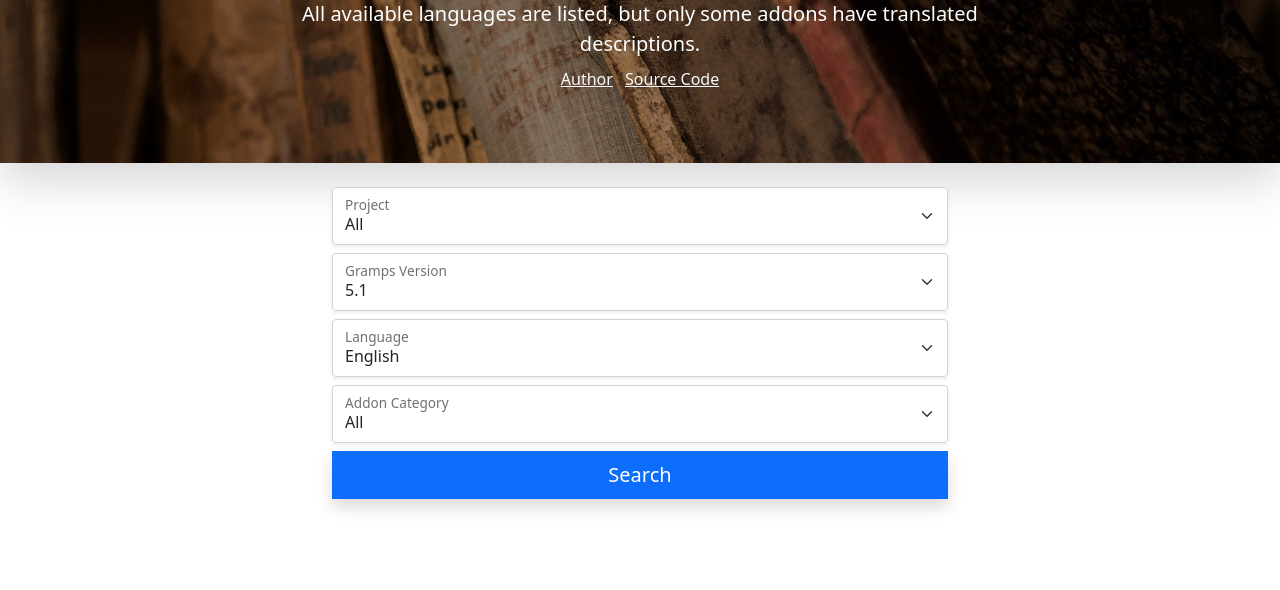
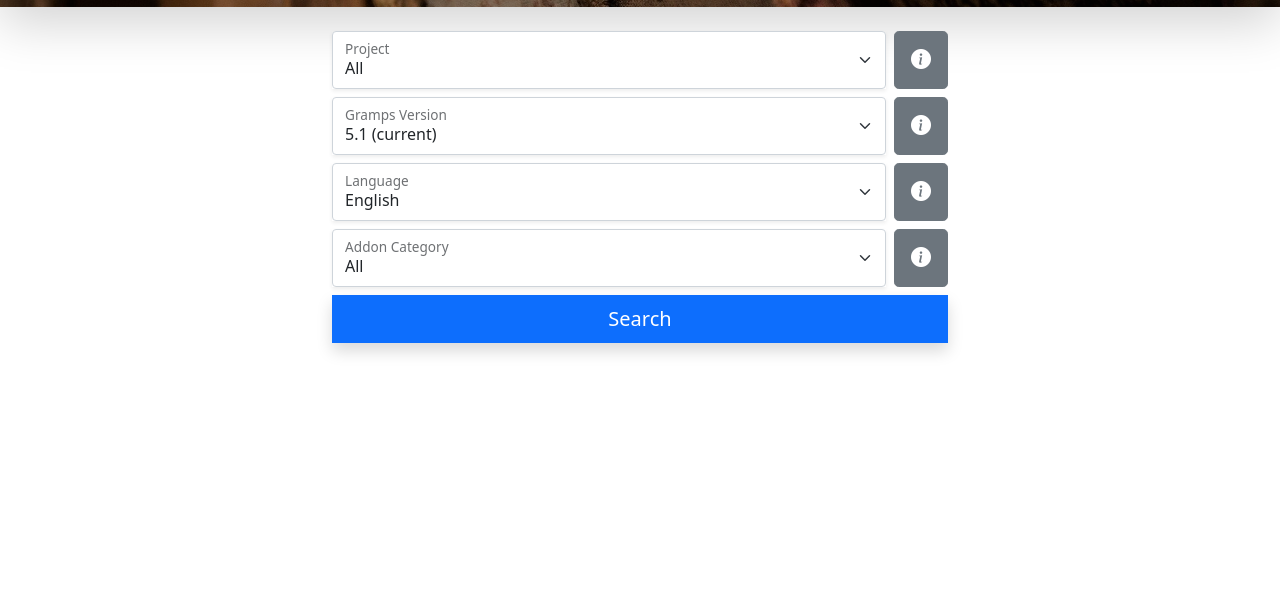
Before and after one commit to Mattkmmr/gramps-addons-listings, a plain HTML site: page index.html in a window 1280 px wide. Shown: the part 210-800 px from the top of the page. Drawn offline with nearby package versions, Linux system fonts and the light colour scheme.

Commit message:
Add info buttons + updates
* Add info buttons to filter options
* Sort addons by name
* Update header description
* Turn-off language duplicates

```diff
--- a/index.html
+++ b/index.html
@@ -11,10 +11,9 @@
 </head>
 
 <body>
-    <div class="bg-image mb-4 shadow-lg"
-        style="background-image: url(img/header.jpg); background-size: cover;">
+    <div class="bg-image mb-4 shadow-lg" style="background-image: url(img/header.jpg); background-size: cover;">
         <div class="mask p-3 shadow-1-strong text-white" style="background-color: rgba(0, 0, 0, 0.4);">
-            <div class="container-md p-md-5 p-2" style="min-width: 20rem; max-width: 50rem;">
+            <div class="container-md" style="min-width: 20rem; max-width: 50rem;">
                 <h1 class="display-3 fw-bolder text-center">Gramps Addons</h1>
                 <p class="lead text-center mb-2">Filter available addons for open-source genealogy program <a
                         class="link-light" href="https://gramps-project.org/blog/">Gramps</a>. You can download them for
@@ -22,7 +21,6 @@
                     <a class="link-light"
                         href="https://gramps-project.org/wiki/index.php/Gramps_5.1_Wiki_Manual_-_User_Directory">Gramps
                         user directory</a>.
-                    All available languages are listed, but only some addons have translated descriptions.
                 </p>
                 <p class="text-center mb-2">
                     <a class="link-light me-2" href="https://github.com/Mattkmmr">Author</a>
@@ -33,8 +31,8 @@
     </div>
 
     <div class="container-md" style="min-width: 20rem; max-width: 40rem;">
-        <div>
-            <div class="form-floating mb-2 shadow-sm">
+        <div class="btn-toolbar mb-2">
+            <div class="form-floating shadow-sm flex-fill  me-2">
                 <select id="select_project" class="form-select">
                     <option value="all" selected>All</option>
                     <option value="gramps">Gramps</option>
@@ -42,38 +40,64 @@
                 </select>
                 <label for="select_project">Project</label>
             </div>
-            <div class="form-floating mb-2 shadow-sm">
+            <button type="button" class="btn btn-lg btn-secondary" data-bs-toggle="popover" data-bs-trigger="focus"
+                data-bs-content="Select which project's addons the search should use."><i
+                    class="bi bi-info-circle-fill"></i></button>
+        </div>
+
+        <div class="btn-toolbar mb-2">
+            <div class="form-floating shadow-sm flex-fill me-2">
                 <select id="select_version" class="form-select">
-                    <option value="gramps42">4.2</option>
-                    <option value="gramps50">5.0</option>
-                    <option value="gramps51" selected>5.1</option>
-                    <option value="gramps52">5.2</option>
+                    <option value="gramps50">5.0 (outdated)</option>
+                    <option value="gramps51" selected>5.1 (current)</option>
+                    <option value="gramps52">5.2 (future)</option>
                 </select>
                 <label for="select_version">Gramps Version</label>
             </div>
-            <div class="form-floating mb-2 shadow-sm">
+            <button type="button" class="btn btn-lg btn-secondary" data-bs-toggle="popover" data-bs-trigger="focus" data-bs-html="true"
+                data-bs-content="Select your installed Gramps version. If you have an outdated version installed, please consider an upgrade to the current version.<div><a href='https://www.gramps-project.org/wiki/index.php/Previous_releases_of_Gramps'>Realeases history</a><div><div><a href='https://www.gramps-project.org/wiki/index.php?title=Download'>Download Gramps</a><div>"><i
+                    class="bi bi-info-circle-fill"></i></button>
+        </div>
+
+        <div class="btn-toolbar mb-2">
+            <div class="form-floating shadow-sm flex-fill me-2">
                 <select id="select_language" class="form-select"></select>
                 <label for="select_language">Language</label>
             </div>
-            <div class="form-floating mb-2 shadow-sm">
+            <button type="button" class="btn btn-lg btn-secondary" data-bs-toggle="popover" data-bs-trigger="focus"
+                data-bs-content="Select a language for displaying addon names and descriptions. Not all languages provide translated names and descriptions yet."><i class="bi bi-info-circle-fill"></i></button>
+        </div>
+
+        <div class="btn-toolbar mb-2">
+            <div class="form-floating shadow-sm flex-fill me-2">
                 <select id="select_category" class="form-select">
                     <option value="All" selected>All</option>
                 </select>
                 <label for="select_category">Addon Category</label>
             </div>
-            <div class="d-grid mb-4">
-                <div id="search" class="btn btn-primary btn-lg shadow" style="border-radius: 0rem;">Search</div>
-            </div>
+            <button type="button" class="btn btn-lg btn-secondary" data-bs-toggle="popover" data-bs-trigger="focus"  data-bs-html="true"
+                data-bs-content="Search all addon categories or limit the search to one.<div><a href='https://www.gramps-project.org/wiki/index.php/Plugin_list_legend'>Addon categories</a></div>"><i
+                    class="bi bi-info-circle-fill"></i></button>
+        </div>
+
+        <div class="d-grid mb-4">
+            <div id="search" class="btn btn-primary btn-lg shadow" style="border-radius: 0rem;">Search</div>
         </div>
     </div>
     <div id="root" class="container-lg">
         <div id="content" class="row mb-4 g-0"></div>
     </div>
 
-
+    <script src="https://cdn.jsdelivr.net/npm/@popperjs/core@2.9.3/dist/umd/popper.min.js"></script>
     <script src="https://cdn.jsdelivr.net/npm/bootstrap@5.0.2/dist/js/bootstrap.bundle.min.js"
         integrity="sha384-MrcW6ZMFYlzcLA8Nl+NtUVF0sA7MsXsP1UyJoMp4YLEuNSfAP+JcXn/tWtIaxVXM"
         crossorigin="anonymous"></script>
+    <script>
+        var popoverTriggerList = [].slice.call(document.querySelectorAll('[data-bs-toggle="popover"]'))
+        var popoverList = popoverTriggerList.map(function (popoverTriggerEl) {
+            return new bootstrap.Popover(popoverTriggerEl)
+        })
+    </script>
     <script src="js/languages.js"></script>
     <script src="js/wiki.js"></script>
     <script src="js/main.js"></script>
--- a/js/languages.js
+++ b/js/languages.js
@@ -8,7 +8,7 @@ var languages = [
     ["de", "German", "Deutsch"],
     ["el", "Greek", "ελληνικά"],
     ["en", "English", "English"],
-    ["en_GB", "English (Great Britain)", "English (Great Britain)"],
+    // ["en_GB", "English (Great Britain)", "English (Great Britain)"],
     ["eo", "Esperanto", "Esperanto"],
     ["es", "Spanish", "Español"],
     ["fi", "Finnish", "suomi"],
@@ -25,8 +25,9 @@ var languages = [
     ["nl", "Dutch", "Nederlands"],
     ["nn", "Norwegian", "Norsk"],
     ["pl", "Polish", "polszczyzna"],
-    ["pt_BR", "Portuguese (Brazil)", "Português"],
-    ["pt_PT", "Portuguese (Portugal)", "Português"],
+    // ["pt_BR", "Portuguese (Brazil)", "Português"],
+    // ["pt_PT", "Portuguese (Portugal)", "Português"],
+    ["pt_PT", "Portuguese", "Português"],
     ["ro", "Romanian", "Română"],
     ["ru", "Russian", "русский"],
     ["sk", "Slovak", "Slovenčina"],
@@ -37,7 +38,8 @@ var languages = [
     ["tr", "Turkish", "Türkçe"],
     ["uk", "Ukrainian", "Українська"],
     ["vi", "Vietnamese", "Tiếng Việt"],
-    ["zh_CN", "Chinese (China)", "中文"],
-    ["zh_HK", "Chinese (Hong Kong)", "中文"],
-    ["zh_TW", "Chinese (Taiwan)", "中文"]
+    // ["zh_CN", "Chinese (China)", "中文"],
+    // ["zh_HK", "Chinese (Hong Kong)", "中文"],
+    // ["zh_TW", "Chinese (Taiwan)", "中文"],
+    ["zh_TW", "Chinese", "中文"]
 ]
--- a/js/main.js
+++ b/js/main.js
@@ -123,7 +123,7 @@ function show_entries(data, reset, current_step) {
     if (reset && the_content.children.length > 0) {
         the_content.innerHTML = ''
     }
-    data.forEach(element => {
+    data.sort((a, b) => a.n.localeCompare(b.n)).forEach(element => {
         let entry = create_entry(element, current_step)
         if (entry !== 0) {
             the_content.append(entry);
```
